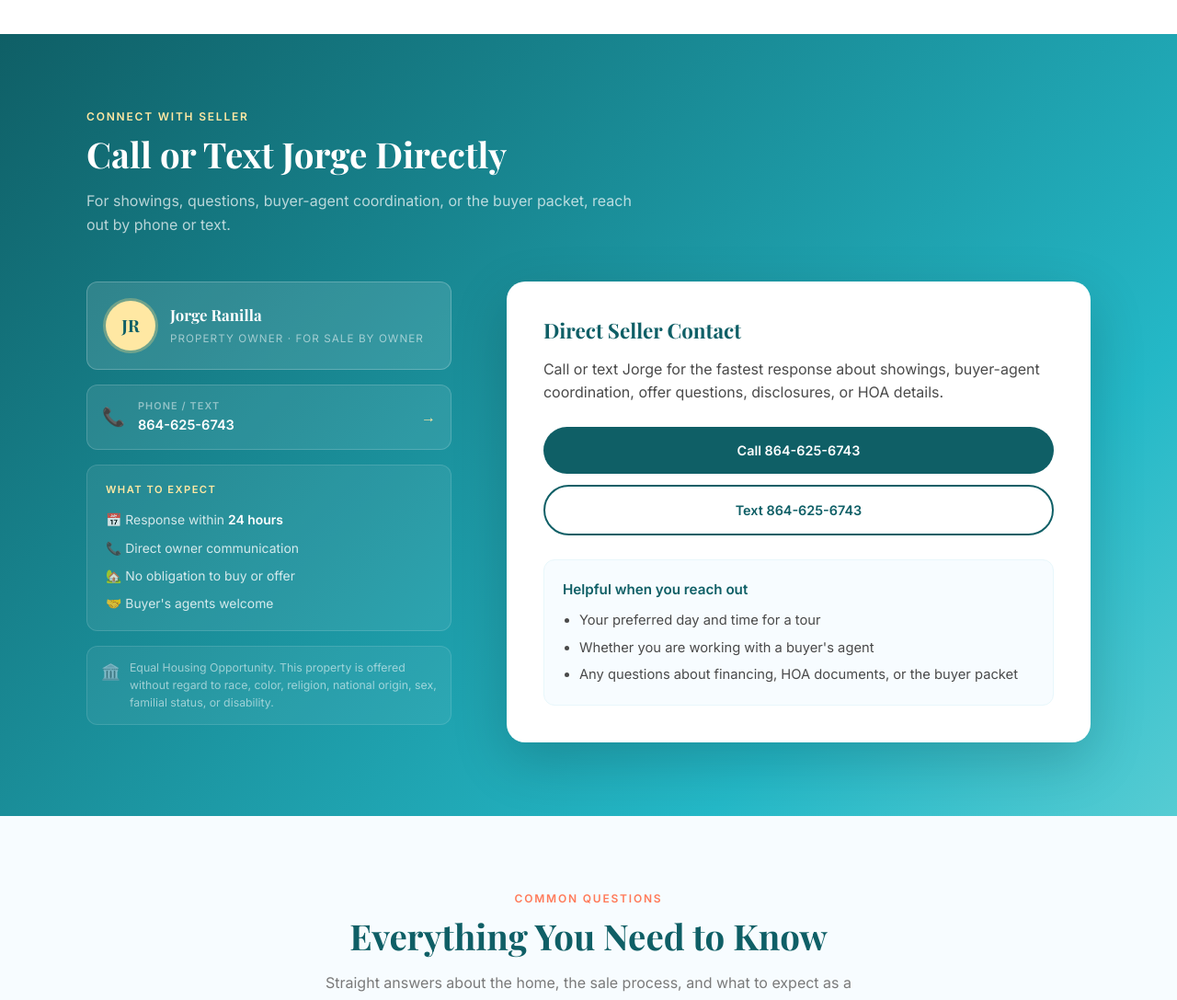
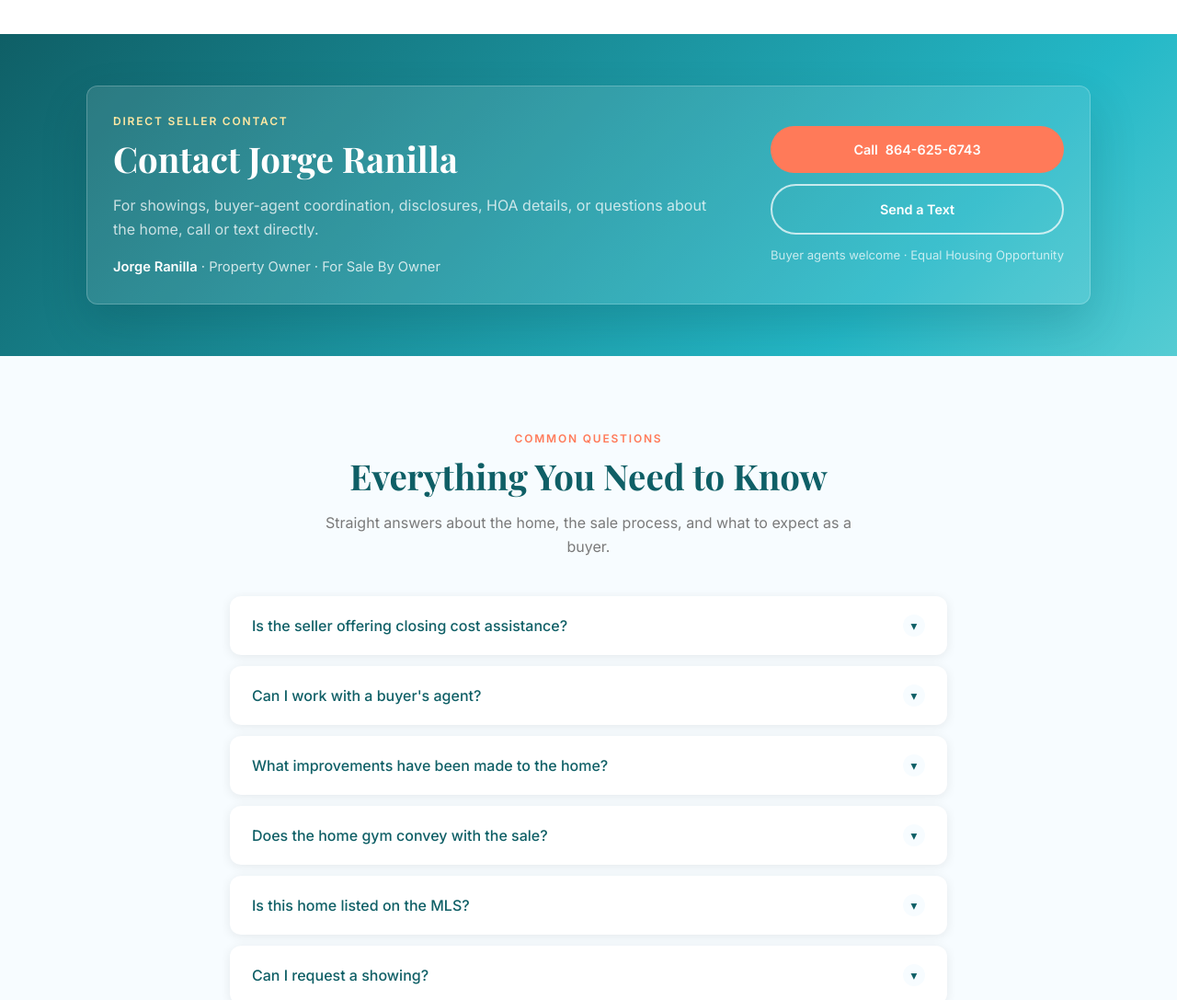
Before and after one commit to jorgeranilla/umsteadgrove, a plain HTML site: page index.html in a window 1280 px wide. Shown: the part 6700-7787 px from the top of the page at 92% size. Drawn offline with nearby package versions, Linux system fonts and the light colour scheme.

Commit message:
Simplify contact section

```diff
--- a/index.html
+++ b/index.html
@@ -196,64 +196,17 @@
 <!-- CONTACT -->
 <section id="contact">
   <div class="container">
-    <p class="section-label">Connect With Seller</p>
-    <h2 class="section-title">Call or Text Jorge Directly</h2>
-    <p class="section-sub">For showings, questions, buyer-agent coordination, or the buyer packet, reach out by phone or text.</p>
-    <div class="contact-grid">
-
-      <div class="contact-info-box reveal">
-
-        <div class="seller-card">
-          <div class="seller-avatar">JR</div>
-          <div class="seller-info">
-            <p class="seller-name" id="seller-name-display">Jorge Ranilla</p>
-            <p class="seller-role">Property Owner · For Sale By Owner</p>
-          </div>
-        </div>
-
-        <div class="contact-methods">
-          <a id="seller-phone-link" href="#" class="contact-method-row">
-            <span class="cm-icon">📞</span>
-            <span class="cm-body">
-              <span class="cm-label">Phone / Text</span>
-              <span class="cm-value" id="seller-phone-display">—</span>
-            </span>
-            <span class="cm-arrow">→</span>
-          </a>
-        </div>
-
-        <div class="expect-card">
-          <p class="expect-title">What to expect</p>
-          <ul class="expect-list">
-            <li>📅 Response within <strong>24 hours</strong></li>
-            <li>📞 Direct owner communication</li>
-            <li>🏡 No obligation to buy or offer</li>
-            <li>🤝 Buyer's agents welcome</li>
-          </ul>
-        </div>
-
-        <div class="fh-badge-full">
-          <span class="fh-icon">🏛️</span>
-          <span>Equal Housing Opportunity. This property is offered without regard to race, color, religion, national origin, sex, familial status, or disability.</span>
-        </div>
-
+    <div class="contact-compact reveal">
+      <div class="contact-compact-copy">
+        <p class="section-label">Direct Seller Contact</p>
+        <h2 class="section-title">Contact Jorge Ranilla</h2>
+        <p class="section-sub">For showings, buyer-agent coordination, disclosures, HOA details, or questions about the home, call or text directly.</p>
+        <p class="contact-owner-line"><span id="seller-name-display">Jorge Ranilla</span> · Property Owner · For Sale By Owner</p>
       </div>
-
-      <div class="contact-card-panel contact-card reveal">
-        <h3 class="serif">Direct Seller Contact</h3>
-        <p class="contact-card-copy">Call or text Jorge for the fastest response about showings, buyer-agent coordination, offer questions, disclosures, or HOA details.</p>
-        <div class="direct-contact-actions">
-          <a href="tel:8646256743" class="btn btn-green btn-full">Call 864-625-6743</a>
-          <a href="sms:8646256743" class="btn btn-outline-green btn-full">Text 864-625-6743</a>
-        </div>
-        <div class="contact-note">
-          <h4>Helpful when you reach out</h4>
-          <ul>
-            <li>Your preferred day and time for a tour</li>
-            <li>Whether you are working with a buyer's agent</li>
-            <li>Any questions about financing, HOA documents, or the buyer packet</li>
-          </ul>
-        </div>
+      <div class="contact-compact-actions">
+        <a id="seller-phone-link" href="#" class="btn btn-primary contact-phone-action">Call <span id="seller-phone-display">864-625-6743</span></a>
+        <a href="sms:8646256743" class="btn btn-outline contact-text-action">Send a Text</a>
+        <p class="contact-compact-note">Buyer agents welcome · Equal Housing Opportunity</p>
       </div>
     </div>
   </div>
--- a/style.css
+++ b/style.css
@@ -250,61 +250,24 @@ section { padding: 80px 0; }
 .faq-cta p { color: var(--text-light); font-size: 0.95rem; }
 
 /* ── CONTACT SECTION ─────────────────────────────────── */
-#contact { background: linear-gradient(135deg, #0f5f66 0%, #24b8c7 76%, #9ee9e4 135%); }
+#contact { background: linear-gradient(135deg, #0f5f66 0%, #24b8c7 76%, #9ee9e4 135%); padding: 56px 0; }
 #contact .section-label { color: var(--gold-light); }
 #contact .section-title { color: var(--white); }
-#contact .section-sub { color: rgba(255,255,255,0.7); }
-.contact-grid { display: grid; grid-template-columns: 1fr 1.6fr; gap: 60px; align-items: start; margin-top: 48px; }
-@media(max-width:900px) { .contact-grid { grid-template-columns: 1fr; } }
-.contact-info-box { display: flex; flex-direction: column; gap: 16px; }
-
-/* Seller card */
-.seller-card { display: flex; align-items: center; gap: 16px; background: rgba(255,255,255,0.12); border: 1px solid rgba(255,255,255,0.22); border-radius: var(--radius); padding: 20px; }
-.seller-avatar { width: 54px; height: 54px; border-radius: 50%; background: var(--gold-light); color: var(--green-dark); font-family: 'Playfair Display', serif; font-size: 1.15rem; font-weight: 700; display: flex; align-items: center; justify-content: center; flex-shrink: 0; box-shadow: 0 0 0 3px rgba(255,225,130,0.3); }
-.seller-info { display: flex; flex-direction: column; gap: 3px; }
-.seller-name { color: var(--white); font-weight: 700; font-size: 1.05rem; font-family: 'Playfair Display', serif; }
-.seller-role { color: rgba(255,255,255,0.55); font-size: 0.73rem; text-transform: uppercase; letter-spacing: 0.09em; }
-
-/* Contact method rows */
-.contact-methods { display: flex; flex-direction: column; gap: 10px; }
-.contact-method-row { display: flex; align-items: center; gap: 14px; background: rgba(255,255,255,0.09); border: 1px solid rgba(255,255,255,0.17); border-radius: var(--radius); padding: 14px 16px; transition: all var(--transition); text-decoration: none; }
-.contact-method-row:hover { background: rgba(255,255,255,0.18); border-color: var(--gold-light); transform: translateX(4px); }
-.cm-icon { font-size: 1.25rem; flex-shrink: 0; }
-.cm-body { display: flex; flex-direction: column; gap: 1px; flex: 1; min-width: 0; }
-.cm-label { font-size: 0.68rem; text-transform: uppercase; letter-spacing: 0.1em; color: rgba(255,255,255,0.48); font-weight: 600; }
-.cm-value { color: var(--white); font-weight: 600; font-size: 0.91rem; white-space: nowrap; overflow: hidden; text-overflow: ellipsis; }
-.cm-arrow { color: var(--gold-light); font-size: 1rem; flex-shrink: 0; transition: transform var(--transition); }
-.contact-method-row:hover .cm-arrow { transform: translateX(3px); }
-
-/* What to expect */
-.expect-card { background: rgba(255,255,255,0.07); border: 1px solid rgba(255,255,255,0.13); border-radius: var(--radius); padding: 18px 20px; }
-.expect-title { color: var(--gold-light); font-size: 0.7rem; text-transform: uppercase; letter-spacing: 0.13em; font-weight: 700; margin-bottom: 12px; }
-.expect-list { list-style: none; display: flex; flex-direction: column; gap: 8px; }
-.expect-list li { color: rgba(255,255,255,0.8); font-size: 0.87rem; }
-.expect-list li strong { color: var(--white); }
-
-/* Fair Housing full badge */
-.fh-badge-full { display: flex; align-items: flex-start; gap: 10px; background: rgba(255,255,255,0.06); border: 1px solid rgba(255,255,255,0.12); border-radius: var(--radius); padding: 13px 15px; font-size: 0.77rem; color: rgba(255,255,255,0.55); line-height: 1.55; }
-.fh-badge-full .fh-icon { font-size: 1.05rem; flex-shrink: 0; margin-top: 1px; }
-
-/* Legacy cards */
-.info-card { background: rgba(255,255,255,0.13); border: 1px solid rgba(255,255,255,0.22); border-radius: var(--radius); padding: 20px; }
-.info-card h4 { color: var(--gold-light); margin-bottom: 8px; font-family: 'Playfair Display', serif; }
-.info-card p, .info-card a { color: rgba(255,255,255,0.8); font-size: 0.9rem; }
-.info-card a:hover { color: var(--gold-light); }
-.preapproval-box { background: rgba(255,183,3,0.16); border: 1px solid rgba(255,209,102,0.45); border-radius: var(--radius); padding: 20px; }
-.preapproval-box h4 { color: var(--gold-light); margin-bottom: 8px; }
-.preapproval-box p { color: rgba(255,255,255,0.75); font-size: 0.88rem; }
-
-/* ── CONTACT CARD ────────────────────────────────────── */
-.contact-card-panel { background: var(--white); border-radius: var(--radius-lg); padding: 40px; box-shadow: var(--shadow-lg); }
-.contact-card-panel h3 { color: var(--green-dark); margin-bottom: 24px; font-size: 1.4rem; }
-.contact-card-copy { color: var(--text-mid); margin: -8px 0 24px; }
-.direct-contact-actions { display: grid; gap: 12px; margin-bottom: 26px; }
-.contact-note { background: var(--cream); border: 1px solid var(--cream-dark); border-radius: var(--radius); padding: 20px; }
-.contact-note h4 { color: var(--green-dark); font-size: 0.95rem; margin-bottom: 10px; }
-.contact-note ul { margin-left: 18px; color: var(--text-mid); font-size: 0.92rem; }
-.contact-note li + li { margin-top: 6px; }
+#contact .section-sub { color: rgba(255,255,255,0.75); max-width: 660px; margin: 0; }
+.contact-compact { display: grid; grid-template-columns: minmax(0, 1fr) auto; gap: 30px; align-items: center; background: rgba(255,255,255,0.11); border: 1px solid rgba(255,255,255,0.22); border-radius: var(--radius); padding: 28px; box-shadow: 0 22px 50px rgba(7,50,54,0.18); }
+.contact-owner-line { color: rgba(255,255,255,0.78); font-size: 0.92rem; margin-top: 16px; }
+.contact-owner-line span { color: var(--white); font-weight: 700; }
+.contact-compact-actions { display: grid; gap: 12px; min-width: 230px; }
+.contact-phone-action, .contact-text-action { justify-content: center; min-height: 48px; white-space: nowrap; }
+.contact-phone-action span { font-weight: 800; }
+.contact-text-action { border-color: rgba(255,255,255,0.72); color: var(--white); }
+.contact-text-action:hover { background: rgba(255,255,255,0.12); border-color: var(--gold-light); }
+.contact-compact-note { color: rgba(255,255,255,0.72); font-size: 0.82rem; text-align: center; }
+@media(max-width:780px) {
+  #contact { padding: 42px 0; }
+  .contact-compact { grid-template-columns: 1fr; padding: 22px; gap: 20px; }
+  .contact-compact-actions { min-width: 0; }
+}
 /* ── LEGAL BAR ───────────────────────────────────────── */
 #legal { background: var(--cream-dark); padding: 40px 0; }
 .legal-cards { display: grid; grid-template-columns: repeat(auto-fit, minmax(260px, 1fr)); gap: 16px; }
```
